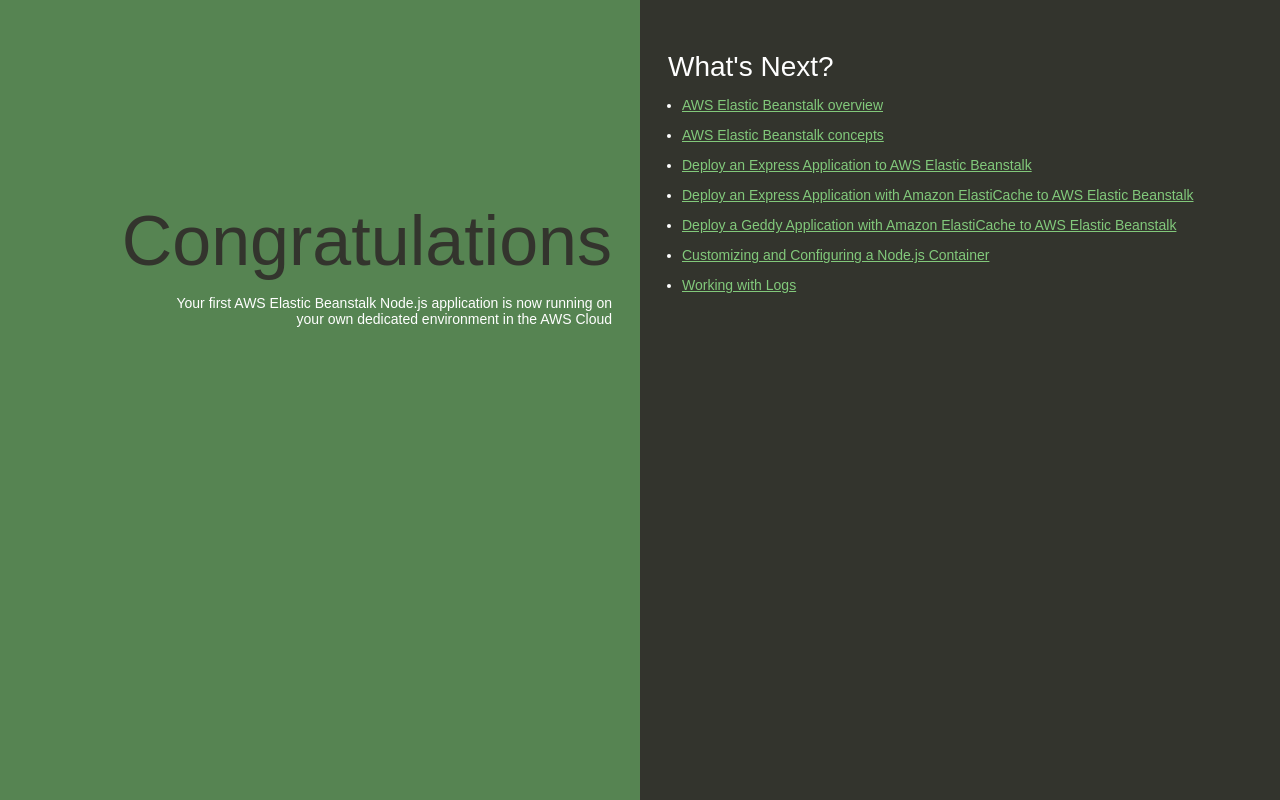
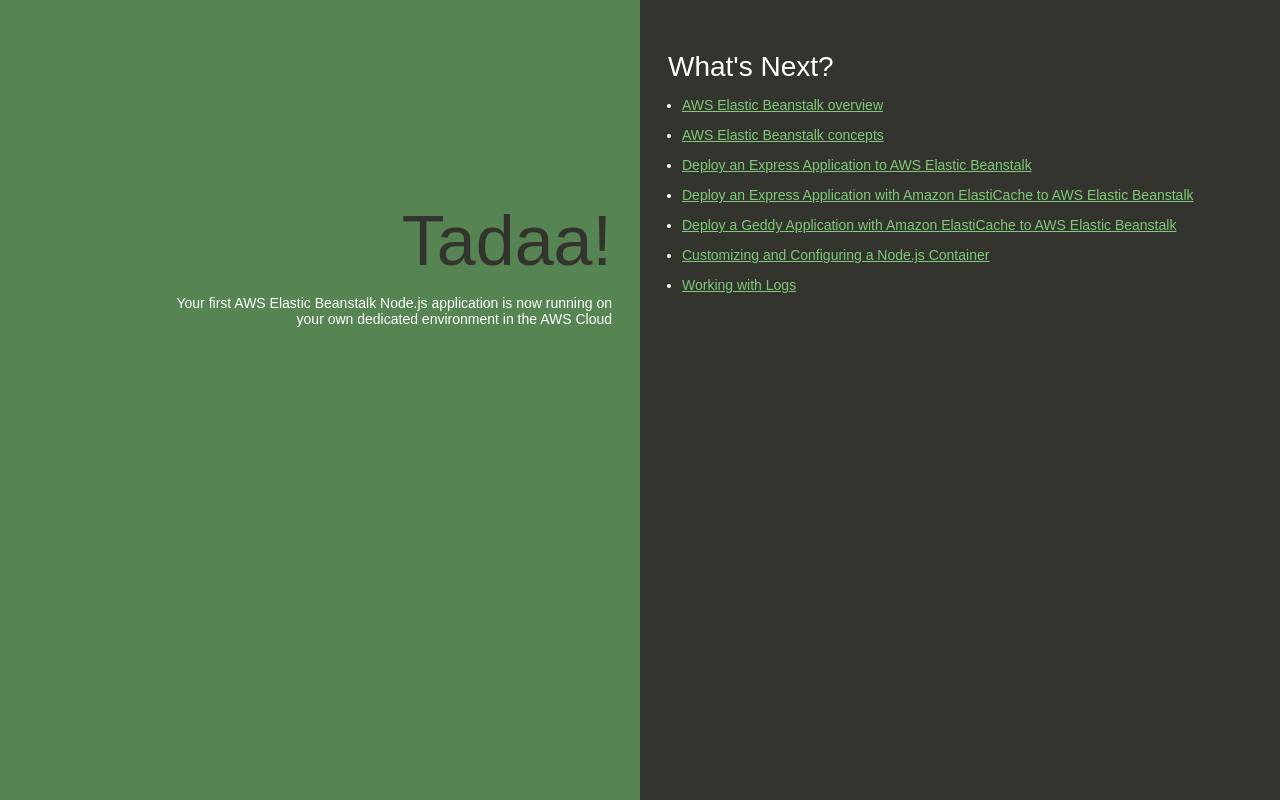
Before and after one commit to janne-lahtinen/my-nodejs-app, a website: page index.html in a window 1280 px wide. Drawn offline with Linux system fonts and the light colour scheme.

Commit message:
modify heading > testing

```diff
--- a/index.html
+++ b/index.html
@@ -74,7 +74,7 @@
   </head>
   <body>
     <div class="textColumn">
-      <h1>Congratulations</h1>
+      <h1>Tadaa!</h1>
       <p>Your first AWS Elastic Beanstalk Node.js application is now running on your own dedicated environment in the AWS Cloud</p>
     </div>
     <div class="linksColumn">
```
